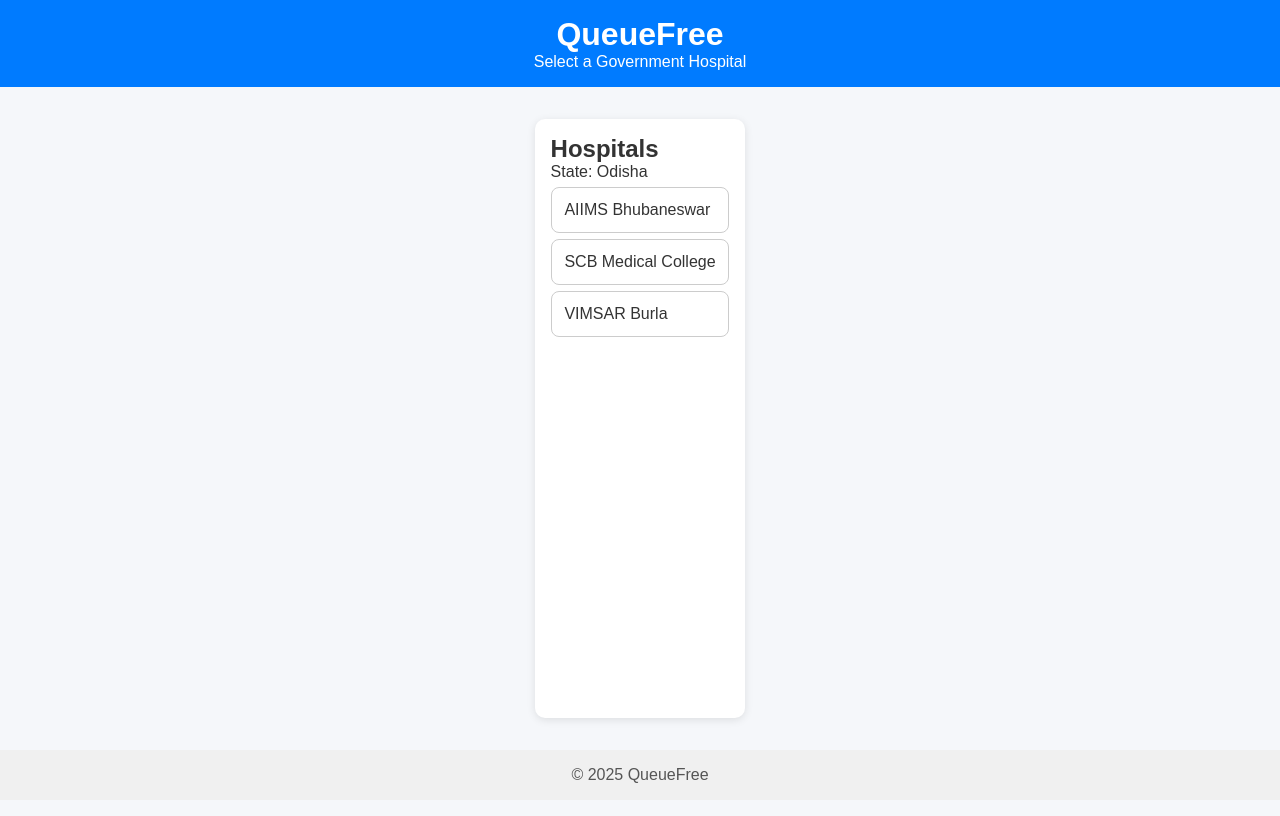
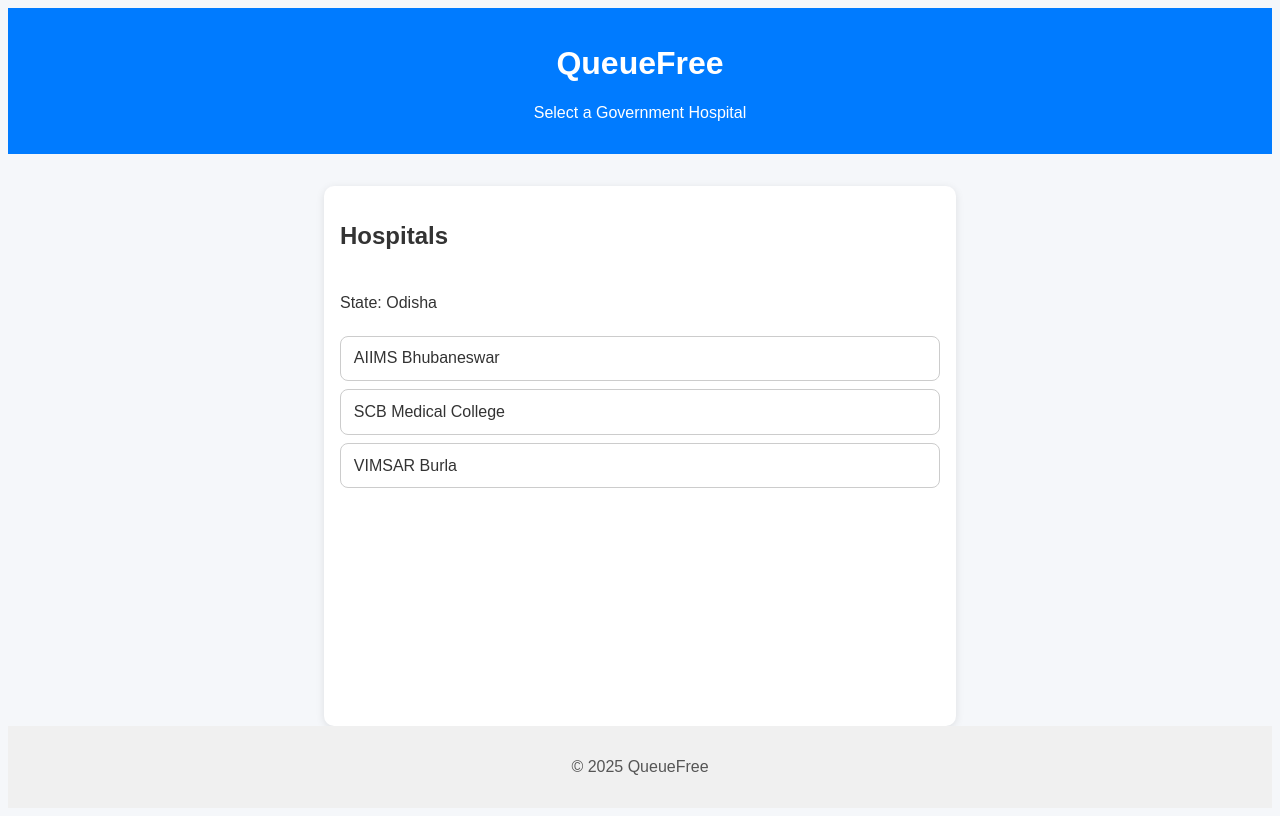
Before and after one commit to Notagamer-america/QueueFree_website, a plain HTML site: page index.html in a window 1280 px wide. Drawn offline with Linux system fonts and the light colour scheme.

Commit message:
Refactor CSS for improved layout and styling
Refactor CSS styles for layout improvements and consistency.

```diff
--- a/style.css
+++ b/style.css
@@ -1,13 +1,3 @@
-* {
-  box-sizing: border-box;
-  margin: 0;
-  padding: 0;
-}
-
-html, body {
-  height: 100%;
-}
-
 body {
   font-family: Arial, sans-serif;
   background-color: #f5f7fa;
@@ -25,18 +15,21 @@ header {
 }
 
 main {
-  flex: 1 0 auto;
   max-width: 600px;
-  margin: 2rem auto;
+  width: 100%;
+  margin: 2rem auto 0; /* remove bottom margin to avoid shrinking */
   background: white;
   border-radius: 10px;
   padding: 1rem;
   box-shadow: 0 2px 8px rgba(0, 0, 0, 0.1);
+  flex-grow: 1;         /* fill remaining space */
+  display: flex;
+  flex-direction: column;
+  gap: 0.5rem;          /* space between items */
 }
 
 .item {
   padding: 0.8rem;
-  margin: 0.4rem 0;
   border: 1px solid #ccc;
   border-radius: 8px;
   cursor: pointer;
@@ -52,4 +45,5 @@ footer {
   padding: 1rem;
   background: #f0f0f0;
   color: #555;
+  margin-top: auto;      /* push footer to bottom */
 }
```
